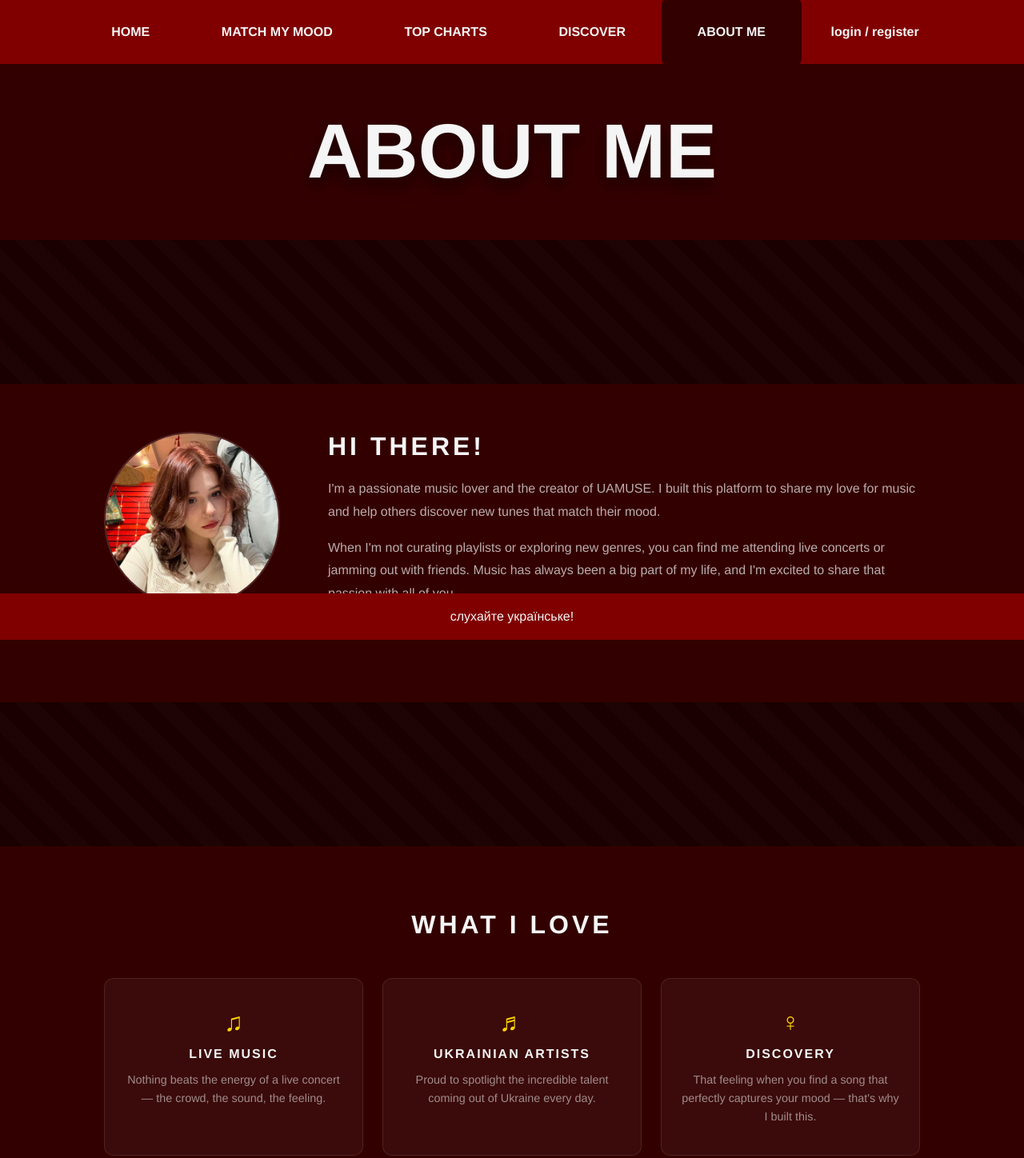
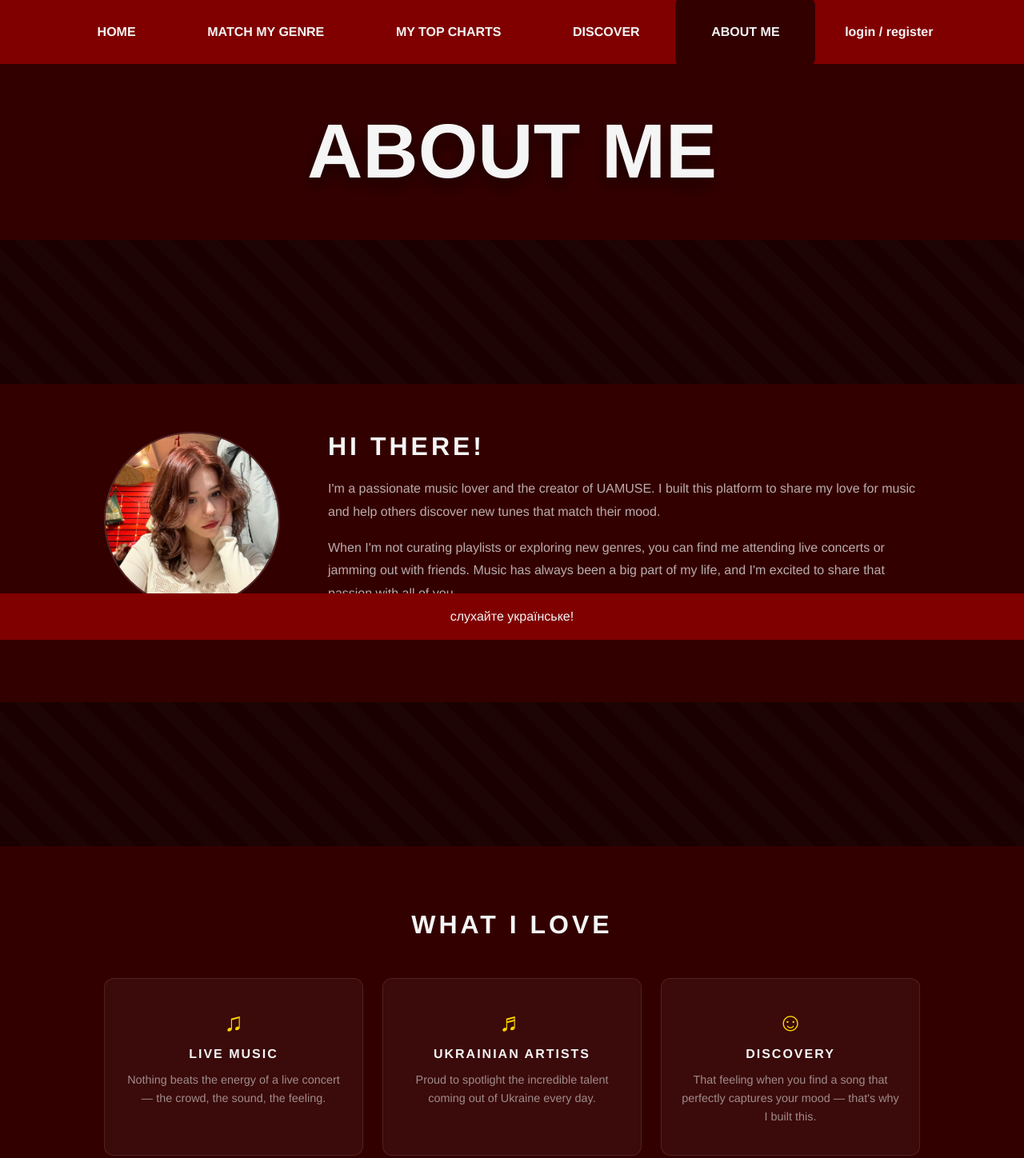
Before and after one commit to snshkk0/uamuse, a plain HTML site: page about_me.html in a window 1280 px wide. Shown: the whole page at 80% size. Drawn offline with Linux system fonts and the light colour scheme.

Commit message:
fix: nav captions changed

```diff
--- a/about_me.html
+++ b/about_me.html
@@ -14,8 +14,8 @@
         <nav>
             <ul class="nav-links">
                 <li class="shape"><a href="./index.html" rel="noopener noreferrer"><div class="div_nav">HOME</div></a></li>
-                <li class="shape"><a href="./match_my_mood.html" rel="noopener noreferrer"><div class="div_nav">MATCH MY MOOD</div></a></li>
-                <li class="shape"><a href="./top_charts.html" rel="noopener noreferrer"><div class="div_nav">TOP CHARTS</div></a></li>
+                <li class="shape"><a href="./match_my_mood.html" rel="noopener noreferrer"><div class="div_nav">MATCH MY GENRE</div></a></li>
+                <li class="shape"><a href="./top_charts.html" rel="noopener noreferrer"><div class="div_nav">MY TOP CHARTS</div></a></li>
                 <li class="shape"><a href="./discover.html" rel="noopener noreferrer"><div class="div_nav">DISCOVER</div></a></li>
                 <li class="shape active"><a href="./about_me.html" rel="noopener noreferrer"><div class="div_nav">ABOUT ME</div></a></li>
                 <li class="shape_login"><a href="./log_in.html" rel="noopener noreferrer"><div class="div_nav">login / register</div></a></li>
@@ -57,7 +57,7 @@
                 <p class="feature-text">Proud to spotlight the incredible talent coming out of Ukraine every day.</p>
             </div>
             <div class="feature-card">
-                <p class="feature-icon">&#9792;</p>
+                <p class="feature-icon">&#9786;</p>
                 <h3 class="feature-title">DISCOVERY</h3>
                 <p class="feature-text">That feeling when you find a song that perfectly captures your mood — that's why I built this.</p>
             </div>
```
Also changed, not shown: discover.html (+2 -2 lines), index.html (+2 -2 lines), match_my_mood.html (+2 -2 lines), top_charts.html (+2 -2 lines).
